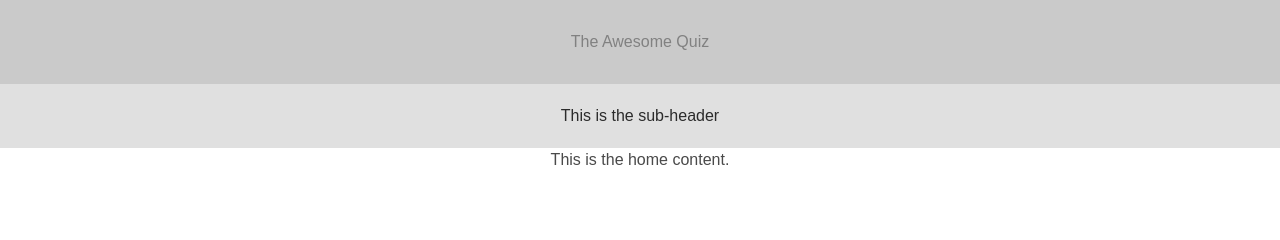
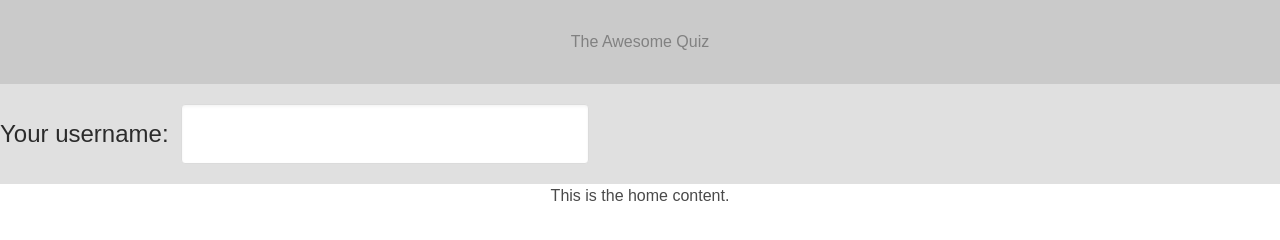
Before and after one commit to guigzz/quiz-front, a React app: page / in a window 1280 px wide. Built offline with nearby package versions, Linux system fonts and the light colour scheme.

Commit message:
add a username input field in the AppHeader and handle its value in the App state

```diff
--- a/src/components/App/App.js
+++ b/src/components/App/App.js
@@ -14,14 +14,15 @@ class App extends Component {
   constructor() {
     super();
     this.state = {
-      username: "guillaume" // TODO
+      username: "",
+      isUsernameEditable: true
     };
   }
 
   render() {
     return (
       <div className="app">
-        <AppHeader />
+        <AppHeader disabled={!this.state.isUsernameEditable} onUsernameChange={this.handleUsernameChange.bind(this)}/>
 
         <Switch>
           <Route path="/" exact component={HomeContent}/>
@@ -30,6 +31,10 @@ class App extends Component {
       </div>
     );
   }
+
+  handleUsernameChange(e) {
+    this.setState({username: e.target.value});
+  }
 }
 
 export default App;
--- a/src/components/AppHeader/AppHeader.css
+++ b/src/components/AppHeader/AppHeader.css
@@ -13,3 +13,12 @@
   padding-top: 20px;
   padding-bottom: 20px;
 }
+
+.app-subheader label {
+  font-size: 1.5em;
+}
+
+.app-subheader input {
+  font-size: 1.5em;
+
+}
--- a/src/components/AppHeader/AppHeader.js
+++ b/src/components/AppHeader/AppHeader.js
@@ -6,7 +6,22 @@ class AppHeader extends Component {
     return (
       <header className="app-header">
         <h1 className="app-header-title">The Awesome Quiz</h1>
-        <div className="app-subheader">This is the sub-header</div>
+        <div className="level app-subheader">
+          <div className="level-left">
+            <div className="level-item">
+              <label htmlFor="input-username" className=""> Your username: </label>
+            </div>
+            <div className="level-item">
+            <input
+              id="input-username"
+                type="text"
+                className="input"
+                onKeyUp={this.props.onUsernameChange}
+                disabled={this.props.disabled}/>
+            </div>
+          </div>
+
+        </div>
       </header>
     );
   }
```
